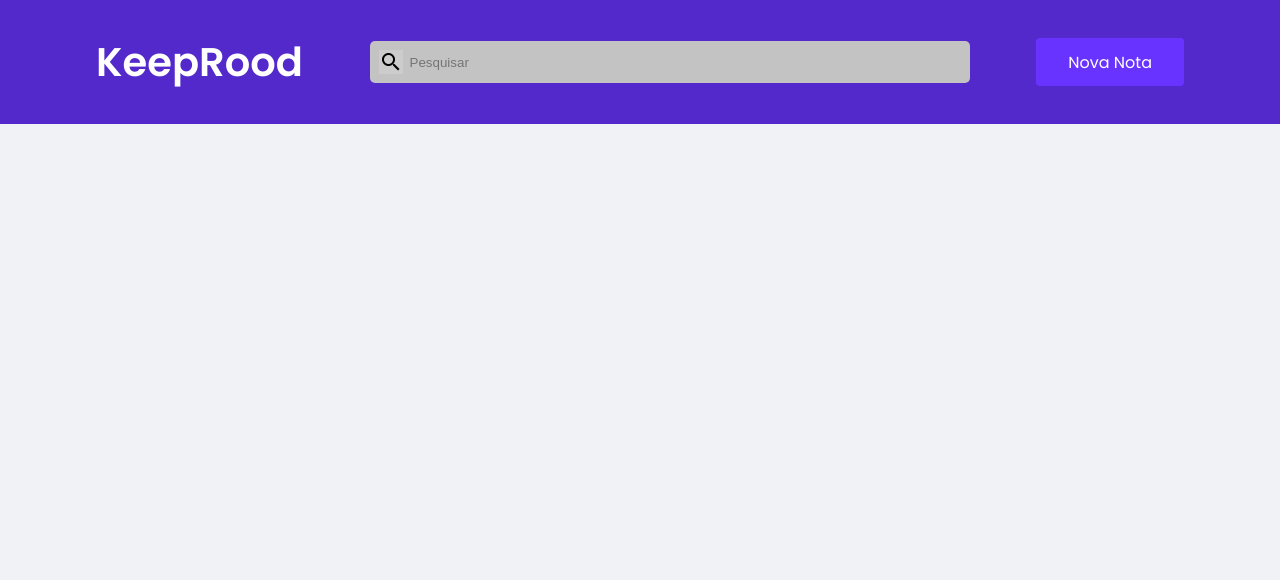
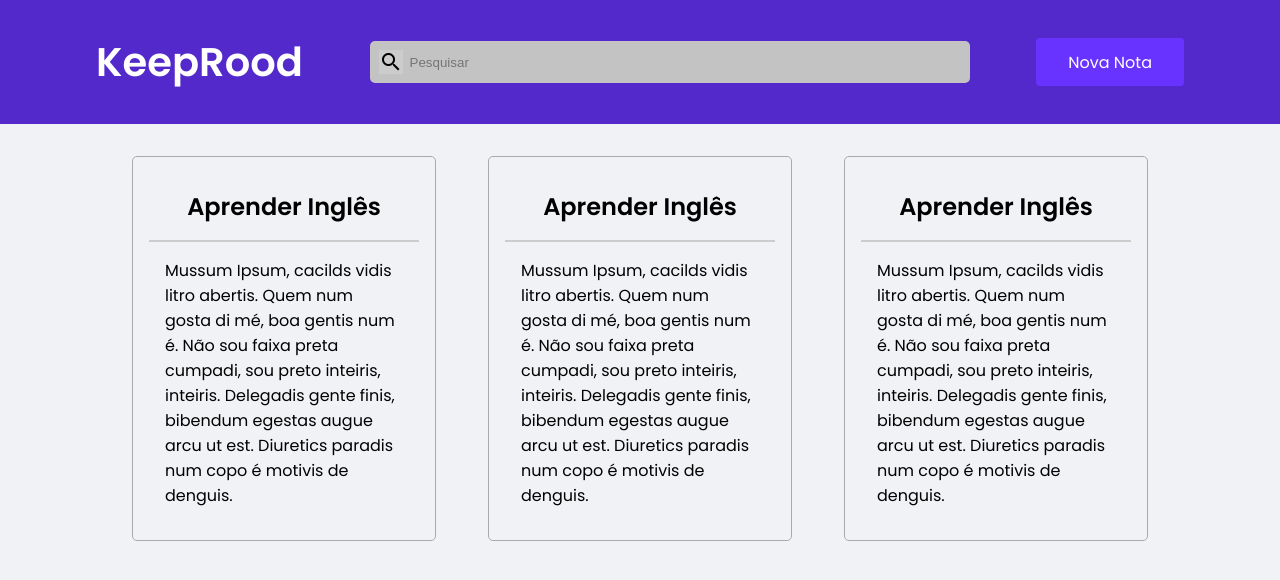
Before and after one commit to anderood/keeprood, a React (Create React App) app: page / in a window 1280 px wide. Shown: the top 580 px of the page. Built offline with nearby package versions, Linux system fonts and the light colour scheme.

Commit message:
conclusão dos Cards

```diff
--- a/src/App.tsx
+++ b/src/App.tsx
@@ -7,6 +7,7 @@ function App() {
     <div className="App">
       <GlobalStyle/>
       <Header/>
+      <Dashboard />
     </div>
   );
 }
--- /dev/null
+++ b/src/components/Card/index.tsx
@@ -0,0 +1,22 @@
+import { Container } from "./styles";
+
+export function Card() {
+    return(
+        <Container>
+            <header>
+                <h2>Aprender Inglês</h2>
+            </header>
+                <hr />
+            <main>
+                <p>
+                    Mussum Ipsum, cacilds vidis litro abertis.
+                    Quem num gosta di mé, boa gentis num é.
+                    Não sou faixa preta cumpadi, sou preto inteiris, inteiris.
+                    Delegadis gente finis, bibendum egestas augue arcu ut est.
+                    Diuretics paradis num copo é motivis de denguis.
+                </p>
+
+            </main>
+        </Container>
+    );
+}
--- /dev/null
+++ b/src/components/Card/styles.ts
@@ -0,0 +1,29 @@
+import styled from "styled-components";
+
+export const Container = styled.div`
+    max-width: 19rem;
+    margin: 0 auto;
+
+    padding: 1rem 1rem;
+    border: 1px solid #aaa;
+    border-radius: 5px;
+
+    header {
+        display: flex;
+        justify-content: center;
+    }
+
+    h2 {
+        padding: 1rem 0 1rem 0;
+    }
+
+    hr {
+        border: 1px solid #ccc;
+
+    }
+
+    p {
+        padding: 1rem 1rem;
+    }
+
+`;
--- a/src/components/Dashboard/index.tsx
+++ b/src/components/Dashboard/index.tsx
@@ -1,5 +1,13 @@
+import { Card } from "../Card";
+import { Container } from "./styles";
+
 export function Dashboard() {
     return(
-        <h1>Dashboard</h1>
+        <Container>
+            <Card />
+            <Card />
+            <Card />
+
+        </Container>
     );
 }
--- a/src/components/Dashboard/styles.ts
+++ b/src/components/Dashboard/styles.ts
@@ -1,3 +1,11 @@
 import styled from "styled-components";
 
-export const Container = styled.main``;
+export const Container = styled.div`
+    max-width: 1100px;
+    margin: 0 auto;
+    padding: 2rem 1rem;
+
+    display: flex;
+
+
+`;
```
